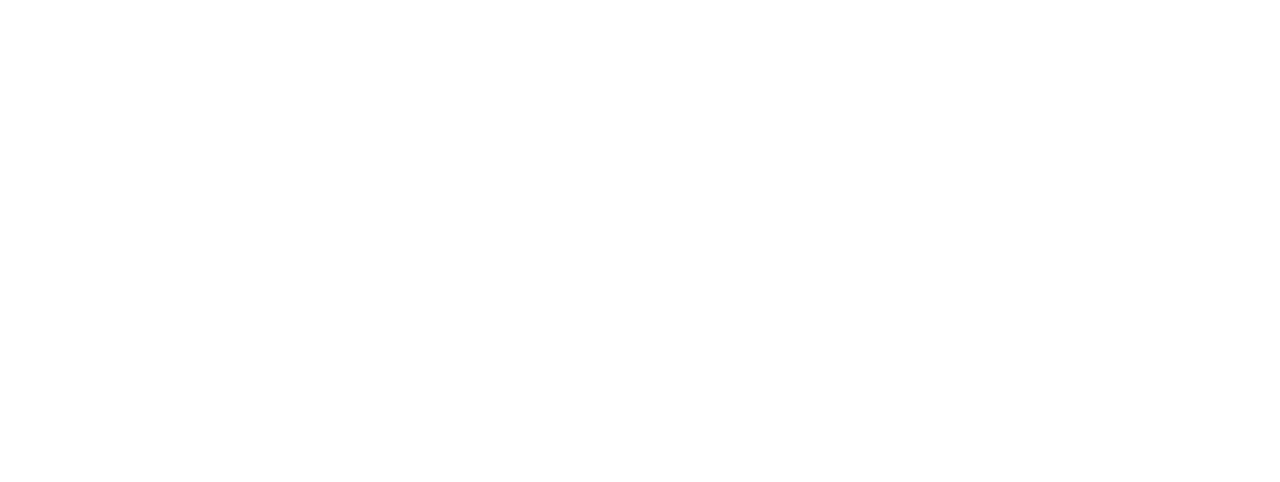
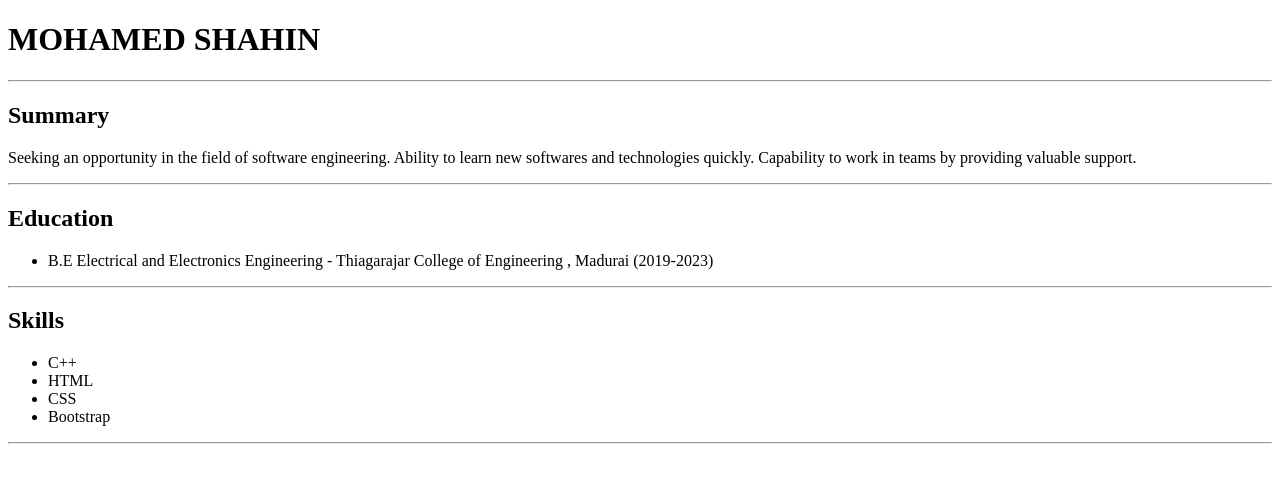
Before and after one commit to itsshahinhere/portfolio, a plain HTML site: page index.html in a window 1280 px wide. Drawn offline with Linux system fonts and the light colour scheme.

Commit message:
Updated index

```diff
--- a/index.html
+++ b/index.html
@@ -1,11 +1,38 @@
 <!DOCTYPE html>
 <html lang="en">
+
 <head>
     <meta charset="UTF-8">
     <meta name="viewport" content="width=device-width, initial-scale=1.0">
     <title>My Portfolio</title>
 </head>
+
 <body>
+    <h1>MOHAMED SHAHIN</h1>
+    <hr>
+    <h2>Summary</h2>
+    <p> Seeking an opportunity in the field of software engineering.  Ability to learn new softwares and technologies quickly. Capability to work in teams by providing valuable support.</p>
+    <hr>
+    <h2>Education</h2>
+    <p>
+        <ul>
+            <li>
+                B.E Electrical and Electronics Engineering  -  Thiagarajar College of Engineering , Madurai (2019-2023)
+            </li>
+        </ul>
+    </p>
+    <hr>
+    <h2>Skills</h2>
+    <p>
+        <ul>
+            <li>C++</li>
+            <li>HTML</li>
+            <li>CSS</li>
+            <li>Bootstrap</li>
+        </ul>
+    </p>
+    <hr>
 
 </body>
+
 </html>
```
